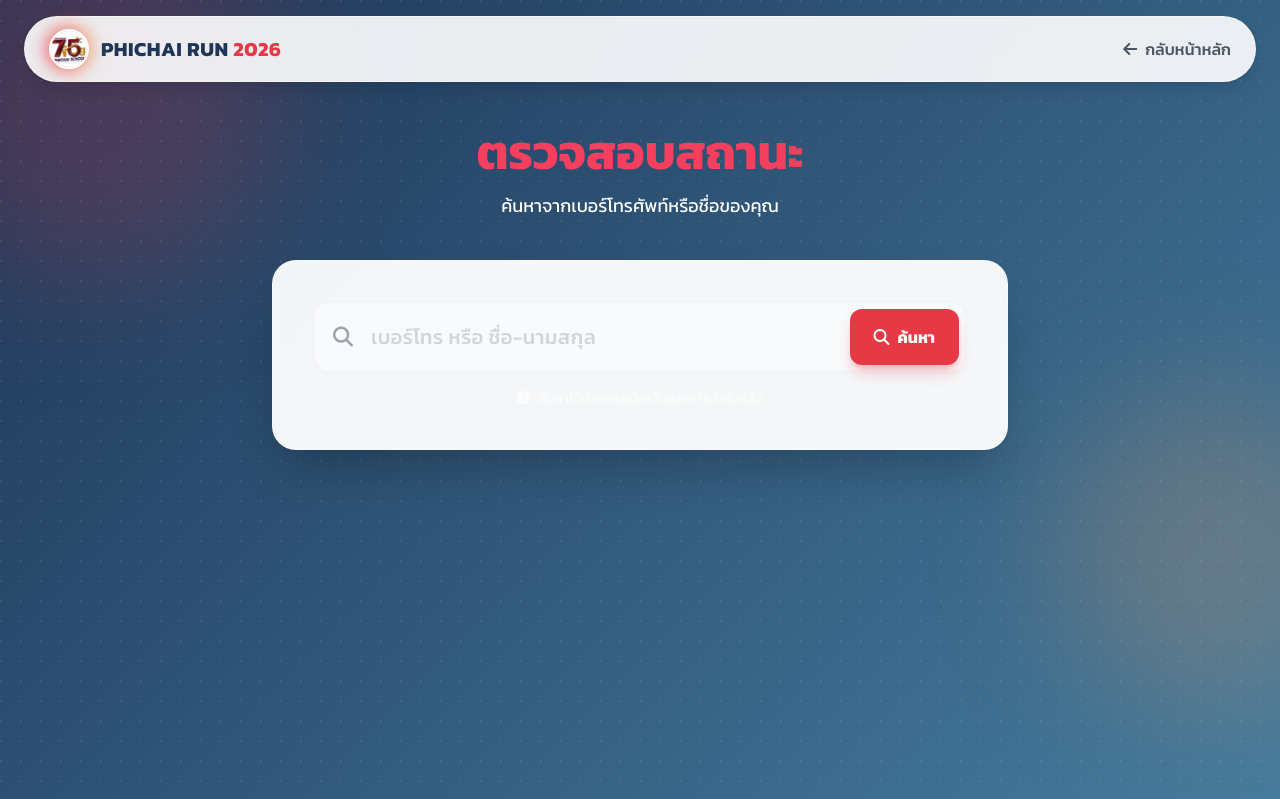
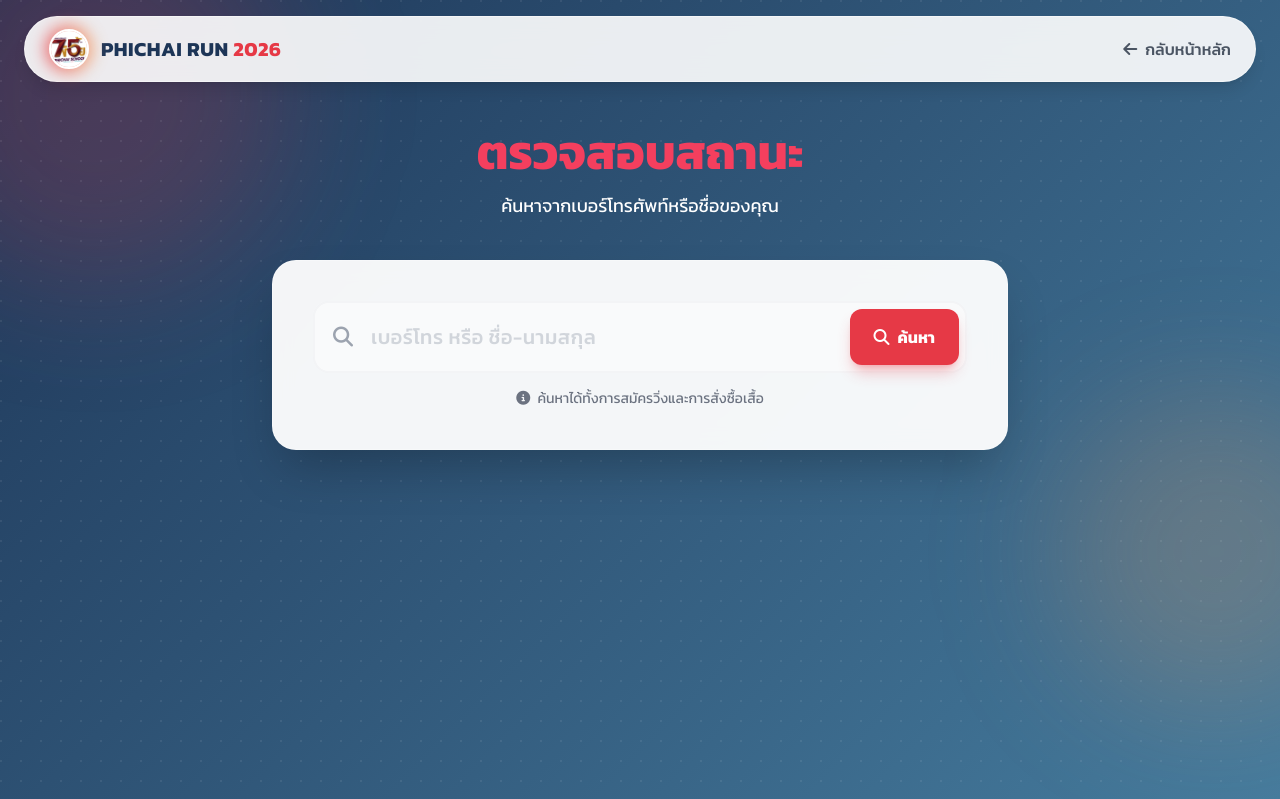
Before and after one commit to RPZXD/run, a PHP site: page /check_status.php in a window 1280 px wide. Shown: the top 799 px of the page. Run offline with PHP 8.4, Linux system fonts and the light colour scheme; some libraries are stand-ins or nearby versions.

Commit message:
Update check_status.php

```diff
--- a/check_status.php
+++ b/check_status.php
@@ -149,8 +149,8 @@ $totalResults = count($registrations) + count($shirtOrders);
                                 <i class="fas fa-search"></i> <span class="hidden sm:inline">ค้นหา</span>
                             </button>
                         </div>
-                        <p class="text-center text-white/70 text-sm mt-4">
-                            <i class="fas fa-info-circle mr-1"></i> ค้นหาได้ทั้งการสมัครวิ่งและการสั่งซื้อเสื้อ
+                        <p class="text-center text-gray-500 text-sm mt-4">
+                            <i class="fas fa-info-circle mr-1 "></i> ค้นหาได้ทั้งการสมัครวิ่งและการสั่งซื้อเสื้อ
                         </p>
                     </form>
                 </div>
```
